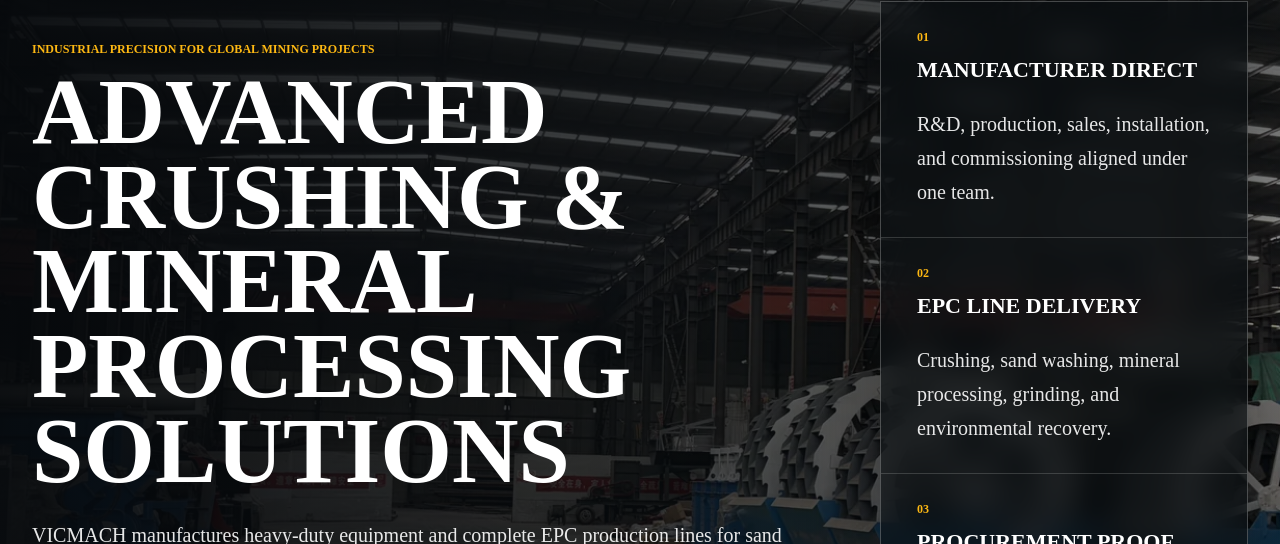
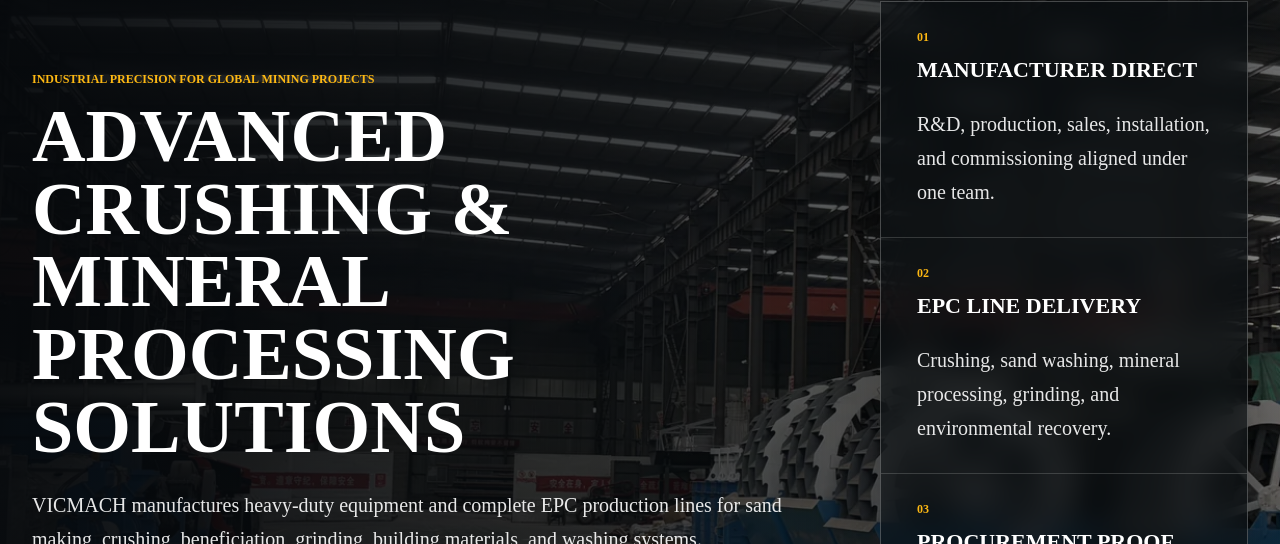
Before and after one commit to zhuge202322/xishaji, a Next.js app: page / in a window 1280 px wide. Shown: the part 169-713 px from the top of the page. Built offline with nearby package versions, Linux system fonts and the light colour scheme; no server answers.

Commit message:
Reduce home hero title size

```diff
--- a/app/globals.css
+++ b/app/globals.css
@@ -436,6 +436,12 @@ img {
   text-transform: uppercase;
 }
 
+.home-hero-content h1 {
+  max-width: 920px;
+  font-size: clamp(54px, 5.8vw, 96px);
+  line-height: 0.98;
+}
+
 .home-hero-content p:not(.eyebrow),
 .page-hero-content p:not(.eyebrow),
 .simple-hero p {
```
